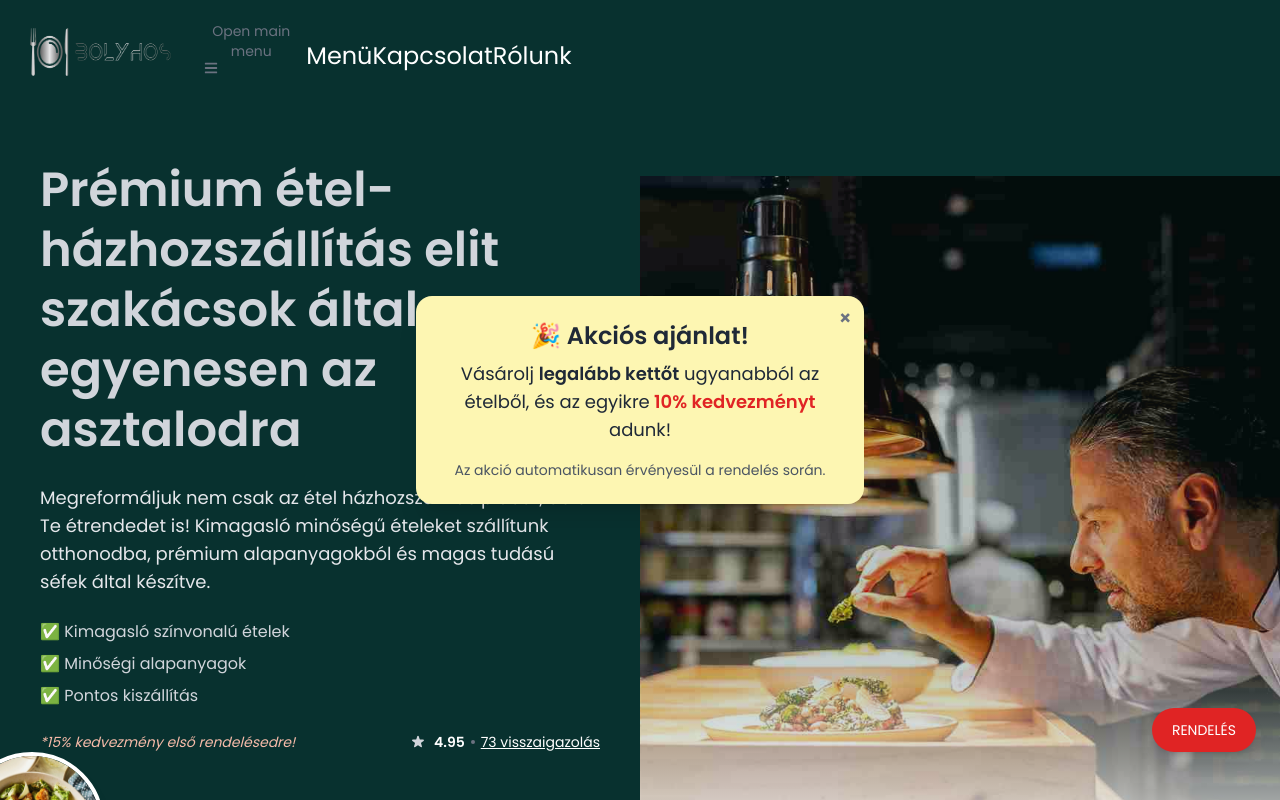
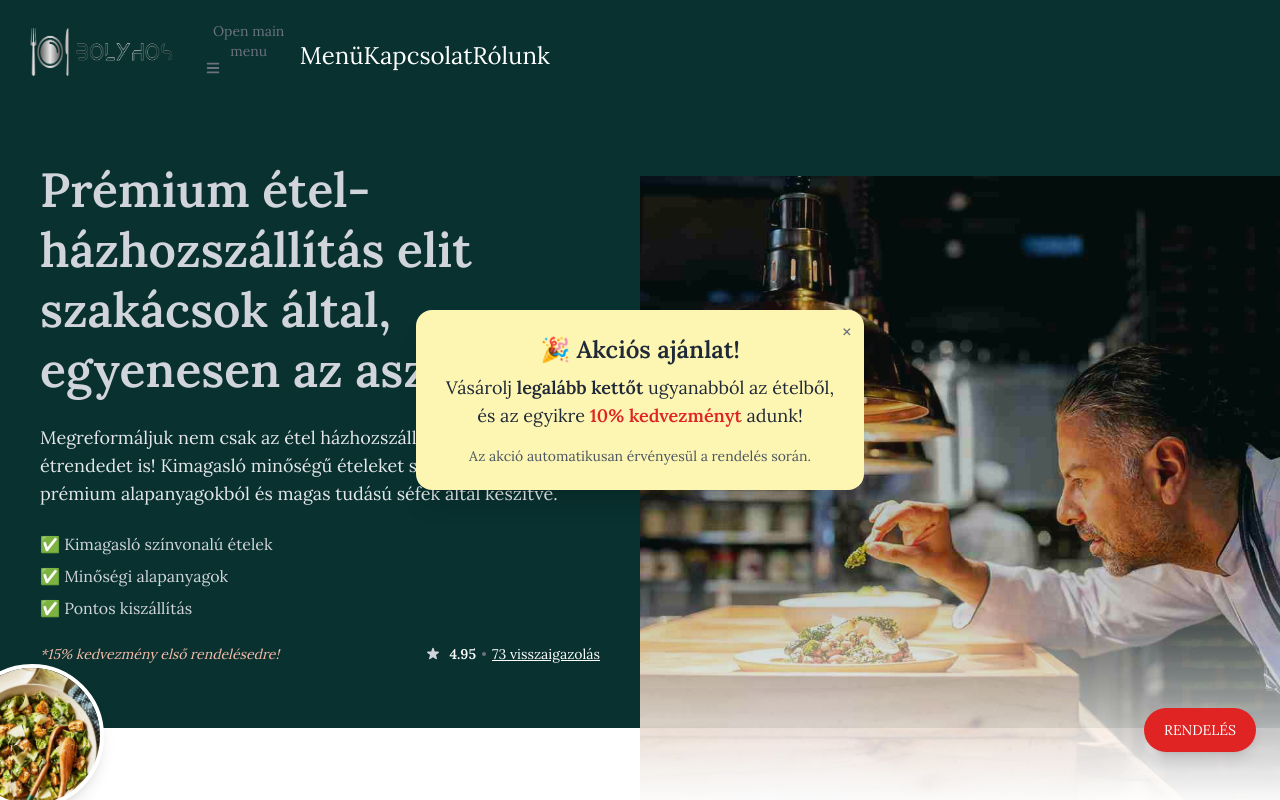
Before and after one commit to risotto666/etterem, a Next.js app: page / in a window 1280 px wide. Shown: the top 800 px of the page. Built offline with nearby package versions, Linux system fonts and the light colour scheme; a web font is replaced by a local one.

Commit message:
lora font

```diff
--- a/app/layout.js
+++ b/app/layout.js
@@ -1,4 +1,4 @@
-import { Geist, Geist_Mono, Poppins } from "next/font/google";
+import { Geist, Geist_Mono, Poppins, Lora } from "next/font/google";
 import "./globals.css";
 import { NavbarComponent } from "./components/Navbar";
 import { FooterComponent } from "./components/Footer";
@@ -21,7 +21,7 @@ export const metadata = {
   title: "Create Next App",
   description: "Generated by create next app",
 };
-const poppins = Poppins({
+const lora = Lora({
   subsets: ["latin"],
   weight: ["400", "600"], // normál és félkövér
   display: "swap",
@@ -43,7 +43,7 @@ export default function RootLayout({ children }) {
         <title>Bolyhos Étterem</title>
       </Head>
       <body
-        className={`${geistSans.variable} ${poppins.className} ${geistMono.variable} antialiased`}
+        className={`${geistSans.variable} ${lora.className} ${geistMono.variable} antialiased`}
       >
         <CartProvider>
           <div className="flex flex-col min-h-screen">
```
